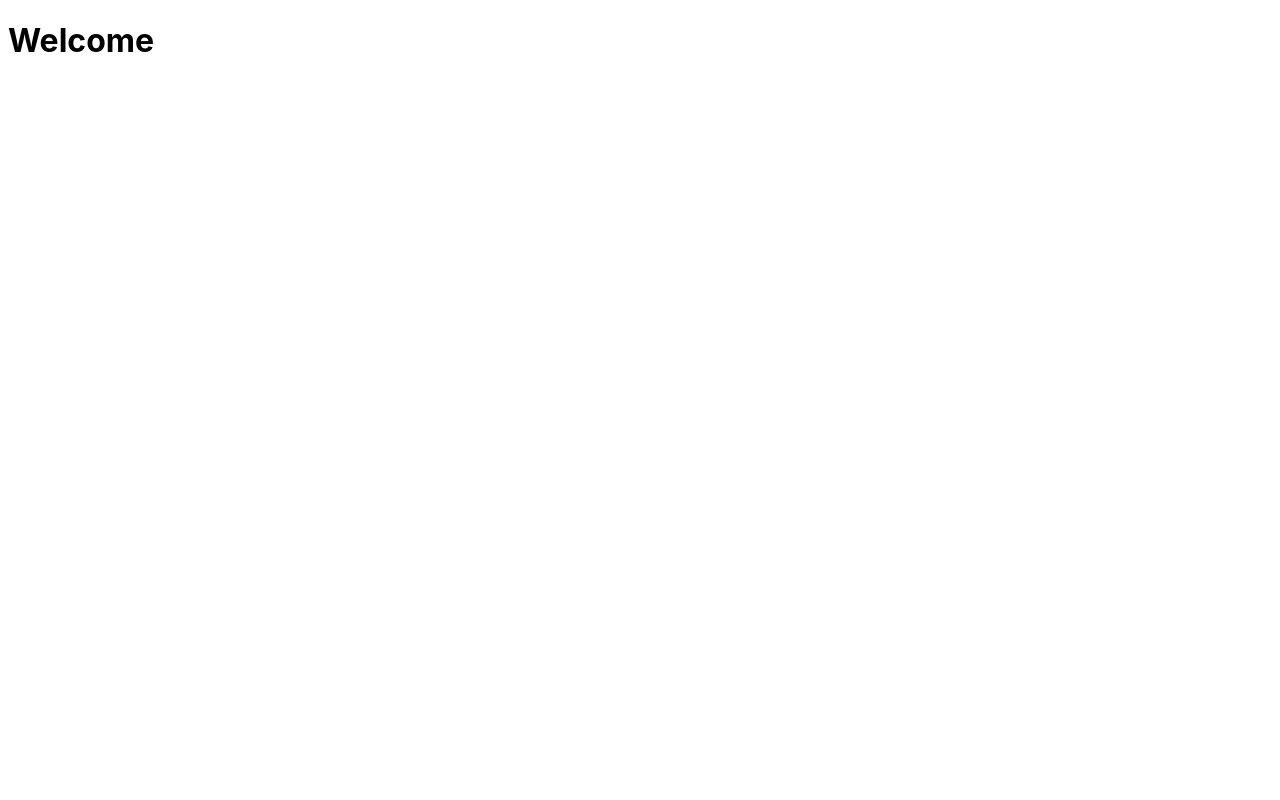
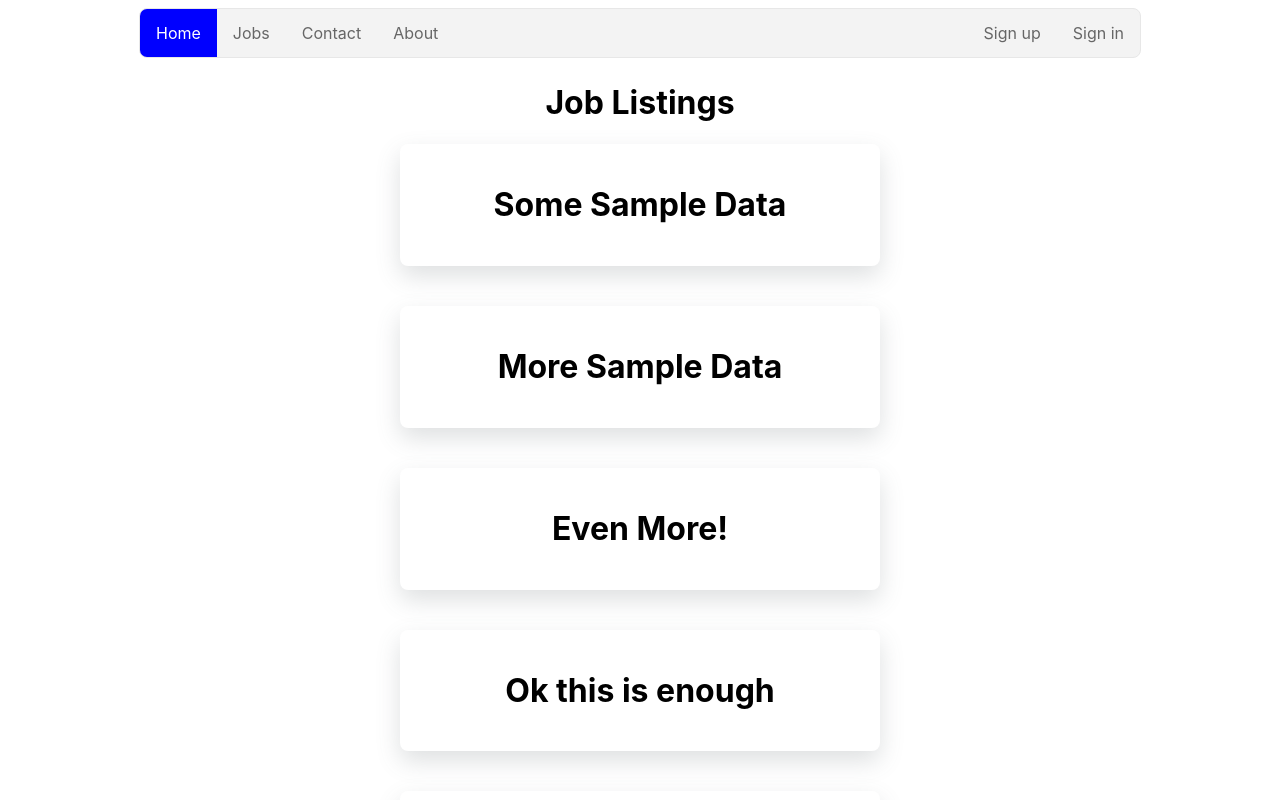
Before and after one commit to BryceBlankinship/RapidJobs, a React (Create React App) app: page / in a window 1280 px wide. Before the commit this address had no page. Shown: the top 800 px of the page. Built offline with nearby package versions, Linux system fonts and the light colour scheme.

Commit message:
get some routes going, mainly putting UI together

```diff
--- a/src/auth.jsx
+++ b/src/auth.jsx
@@ -1,6 +1,7 @@
-import {React} from 'react';
+import { React, Component } from 'react';
 import { Routes, Route, Link, BrowserRouter } from 'react-router-dom';
 import './auth.css';
+import Navbar from './index.jsx';
 
 function signup() {
     return (
@@ -54,16 +55,20 @@ function signin() {
 }
 
 
-function Auth(){
-    return(
-        <div>
-        <h1>Welcome</h1>
-            <Routes>
-                <Route path="/signup" element={signup()}/>
-                <Route path="/signin" element={signin()}/>
-            </Routes>
-        </div>
-    );
+class Auth extends Component {
+    constructor(props) {
+        super(props);
+    }
+
+
+    render() {
+        if (this.props.method === "signup") {
+            return signup();
+        } else {
+            return signin();
+        }
+
+    }
 }
 
 export default Auth;
--- a/src/index.jsx
+++ b/src/index.jsx
@@ -1,13 +1,84 @@
-import { React } from 'react';
-import ReactDOM from 'react-dom';
-import { BrowserRouter } from 'react-router-dom';
-import './auth.css';
+import { React, Component } from 'react';
+import ReacliOM from 'react-dom';
+import { BrowserRouter, Routes, Route } from 'react-router-dom';
 import Auth from './auth.jsx';
+import './jobs.css';
+import './navbar.css';
 
 
-ReactDOM.render(
+class Navbar extends Component {
+    render() {
+        return (
+            <div className='center'>
+                <ul>
+                    <li><a class="active" href="#home">Home</a></li>
+                    <li><a href="#news">Jobs</a></li>
+                    <li><a href="#contact">Contact</a></li>
+                    <li><a href="#about">About</a></li>
+                    <li className='right'><a href="/signin">Sign in</a></li>
+                    <li className='right'><a href="/signup">Sign up</a></li>
+                </ul>
+            </div>
+
+        );
+    }
+}
+
+export default Navbar;
+
+
+function getJobListings(amount) {
+    // Will get job listings from MongoDB database
+    // Will return a specific amount at first but eventually
+    // will constantly return values as the user scrolls until it runs out (hopefully never)
+    return (
+        <div>
+            <div className='job-container'>
+                <h1>Some Sample Data</h1>
+            </div>
+            <div className='job-container'>
+                <h1>More Sample Data</h1>
+            </div>
+            <div className='job-container'>
+                <h1>Even More!</h1>
+            </div>
+            <div className='job-container'>
+                <h1>Ok this is enough</h1>
+            </div>
+            <div className='job-container'>
+                <h1>Pls stop</h1>
+            </div>
+            <div className='job-container'>
+                <h1>The end :)</h1>
+            </div>
+        </div>
+    );
+}
+
+class JobPostings extends Component {
+    render() {
+        return (
+            <div className='body'>
+                <div className='job-overview'>
+                    <h1>Job Listings</h1>
+                </div>
+
+                <div className='jobs-list'>
+                    {getJobListings()}
+                </div>
+            </div>
+        );
+    }
+}
+
+ReacliOM.render(
     <BrowserRouter>
-        <Auth/>
-    </BrowserRouter>,
+        <Routes>
+            <Route path="/" element={[<Navbar />, <JobPostings />]}/>
+            <Route path="/signup" element={[<Navbar/>, <Auth method="signup"/>]}/>
+            <Route path="/signin" element={[<Navbar/>, <Auth method="signin"/>]}/>
+        </Routes>
+    </BrowserRouter>
+    ,
     document.getElementById("root")
 );
--- /dev/null
+++ b/src/jobs.css
@@ -0,0 +1,28 @@
+html{
+    margin: 0;
+    padding: 0;
+}
+
+.body{
+    position: relative;
+}
+
+.job-overview{
+    text-align: center;
+}
+
+.jobs-list{
+    display: flex;
+    flex-direction: column;
+    align-items: center;
+}
+
+.job-container{
+    text-align: center;
+    margin-bottom: 40px;
+    width: 400px;
+    border-radius: 8px;
+    padding: 20px 40px;
+    -webkit-box-shadow: 0 10px 25px rgba(92, 99, 105, 0.2);
+            box-shadow: 0 10px 25px rgba(92, 99, 105, 0.2);
+}
--- /dev/null
+++ b/src/navbar.css
@@ -0,0 +1,41 @@
+.center {
+    text-align: center;
+}
+
+ul {
+    display: inline-block;
+    list-style-type: none;
+    margin: 0;
+    padding: 0;
+    overflow: hidden;
+    border: 1px solid #e7e7e7;
+    background-color: #f3f3f3;
+    border-radius: 8px;
+    max-width: 1000px;
+    width: 100%;
+  }
+
+  li {
+    float: left;
+  }
+
+  .right {
+    float: right;
+  }
+
+  li a {
+    display: block;
+    color: #666;
+    text-align: center;
+    padding: 14px 16px;
+    text-decoration: none;
+  }
+
+  li a:hover:not(.active) {
+    background-color: #ddd;
+  }
+
+  li a.active {
+    color: white;
+    background-color: blue;
+  }
```
Also changed, not shown: package.json (+9 -0 lines), src/createJob.ts (added, +43 -0 lines), tsconfig.json (added, +12 -0 lines), 1 other file (tests, documents, lock files or other folders).
